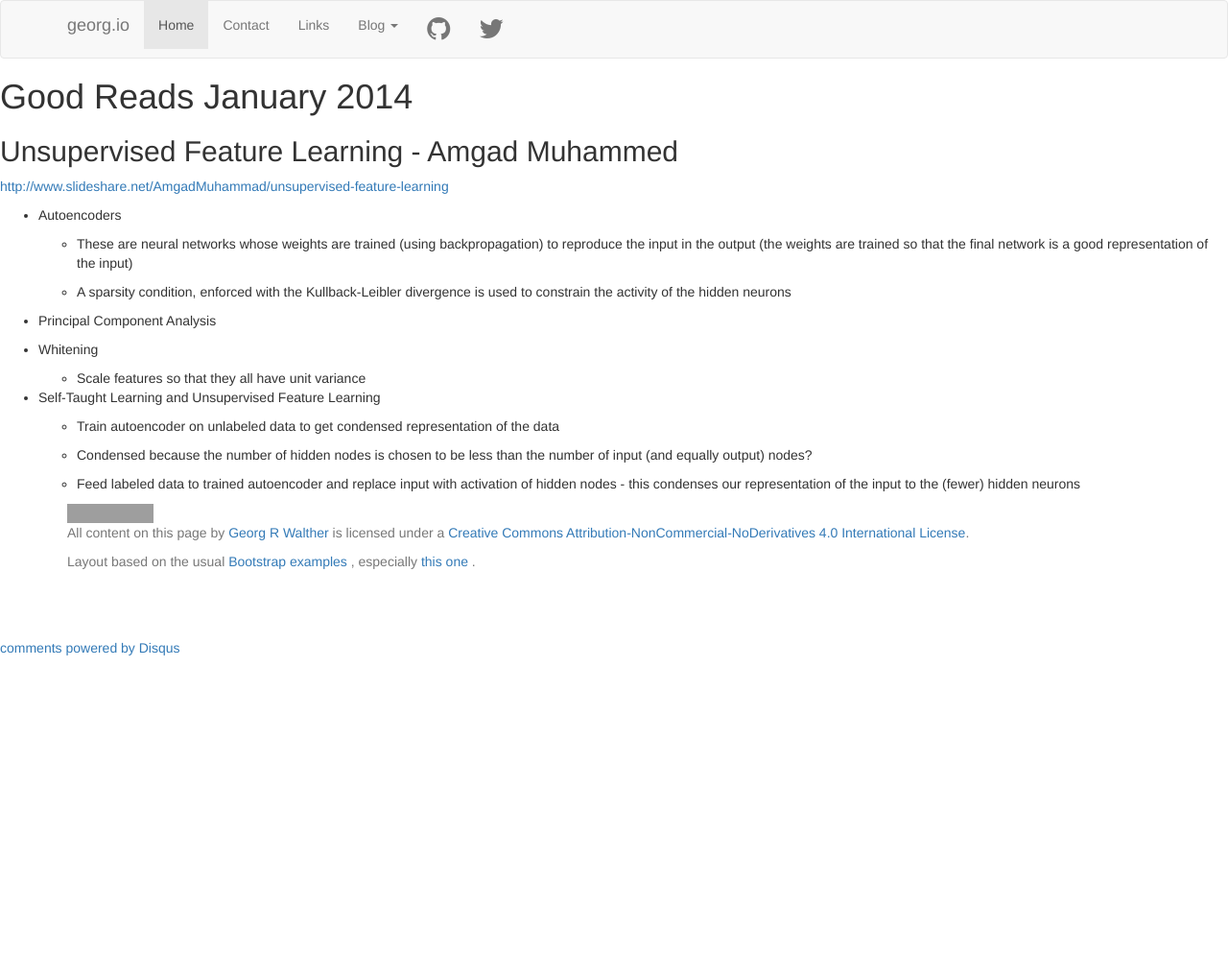
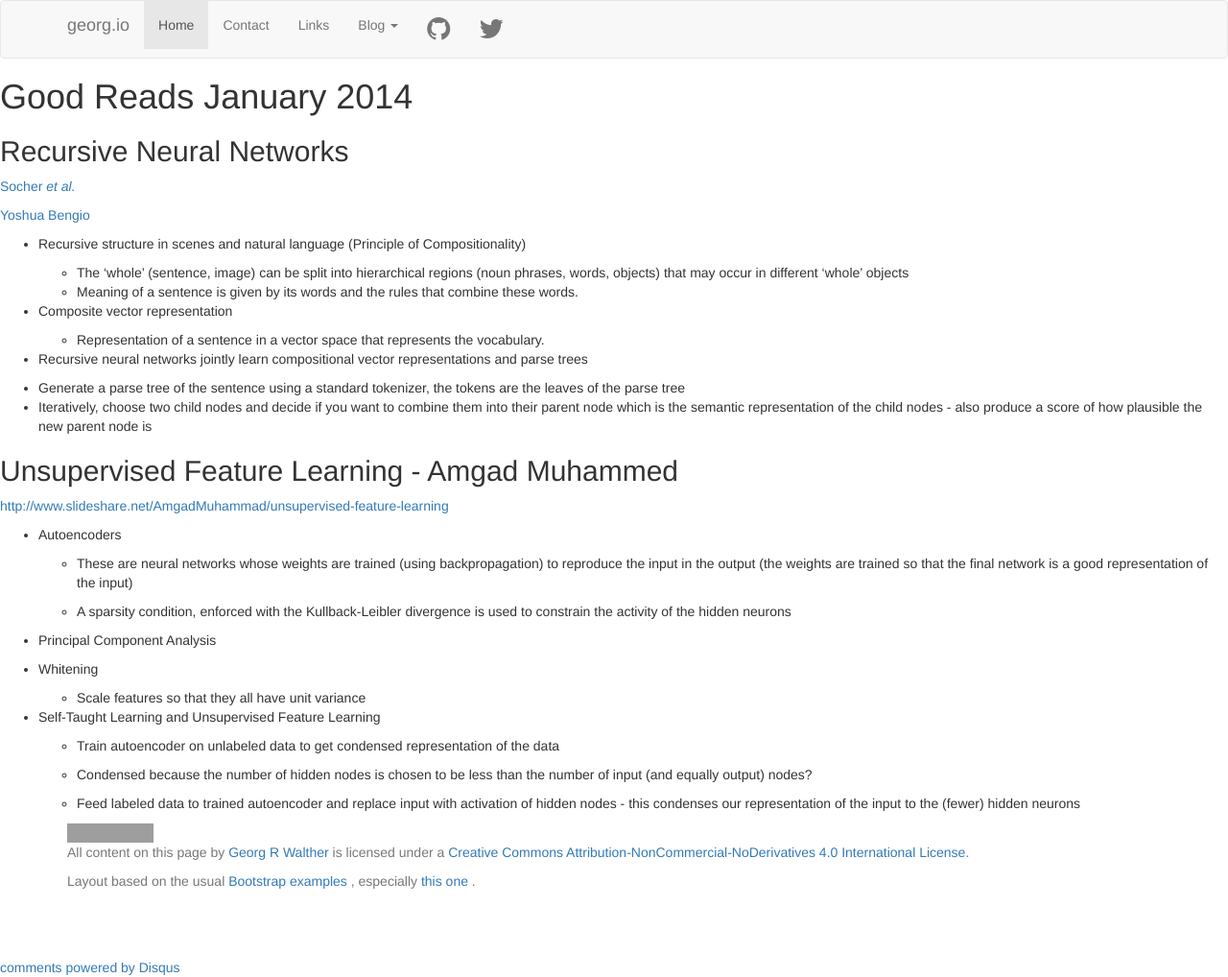
Before and after one commit to waltherg/backup.waltherg.github.io, a Jekyll site: the page built from _posts/2014-01-03-Good_Reads_January_2014.md, in a window 1280 px wide. Shown: the whole page at 96% size. Built offline with Jekyll 4.4.1, drawn with Linux system fonts in a browser that asks for light colours; nearby versions of some CDN libraries; comment, search, counter and statistics services are not loaded; before the commit the page ends 900 px from its top, so only the background shows below that; grey boxes are pictures that could not be loaded.

Commit message:
add recursive neural networks

```diff
--- a/_posts/2014-01-03-Good_Reads_January_2014.md
+++ b/_posts/2014-01-03-Good_Reads_January_2014.md
@@ -6,6 +6,35 @@ tags: links reads
 ---
 
 # Good Reads January 2014
+
+## Recursive Neural Networks
+
+[Socher *et al.*](http://nlp.stanford.edu/pubs/SocherLinNgManning_ICML2011.pdf)
+
+[Yoshua Bengio](http://nlp.stanford.edu/pubs/SocherLinNgManning_ICML2011.pdf)
+
+* Recursive structure in scenes and natural language
+  (Principle of Compositionality)
+
+    * The 'whole' (sentence, image) can be split into hierarchical regions
+      (noun phrases, words, objects) that may occur in different 'whole'
+      objects
+    * Meaning of a sentence is given by its words and the rules that combine
+      these words.
+
+* Composite vector representation
+
+    * Representation of a sentence in a vector space that represents
+      the vocabulary.
+
+* Recursive neural networks jointly learn compositional vector representations
+  and parse trees
+
+* Generate a parse tree of the sentence using a standard tokenizer,
+  the tokens are the leaves of the parse tree
+* Iteratively, choose two child nodes and decide if you want to combine them
+  into their parent node which is the semantic representation of the child
+  nodes - also produce a score of how plausible the new parent node is
 
 ## Unsupervised Feature Learning - Amgad Muhammed
 
```
